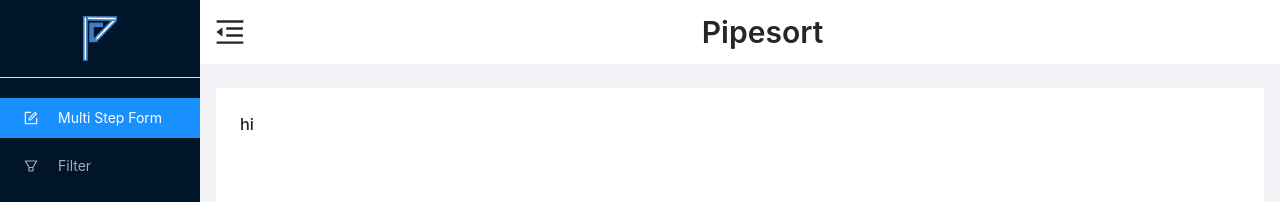
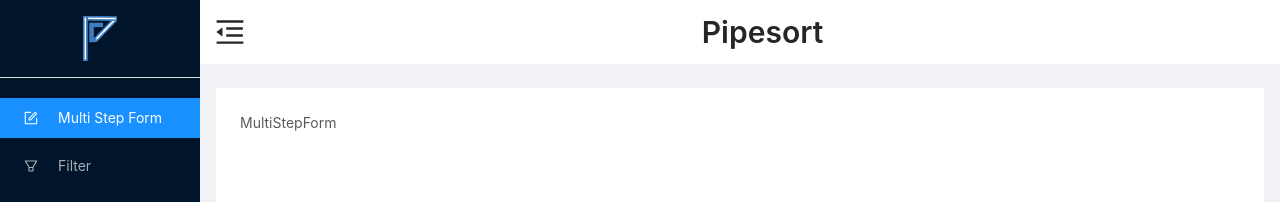
Before and after one commit to zeenat-abedin-au3/Multi-step-form-advanced-filter, a React (Create React App) app: page /form in a window 1280 px wide. Shown: the top 202 px of the page. Built offline with nearby package versions, Linux system fonts and the light colour scheme.

Commit message:
feat: add react router

```diff
--- a/package.json
+++ b/package.json
@@ -14,6 +14,7 @@
     "react": "^16.13.1",
     "react-app-rewired": "^2.1.6",
     "react-dom": "^16.13.1",
+    "react-router-dom": "^5.1.2",
     "react-scripts": "3.4.1",
     "styled-components": "^5.1.0"
   },
--- a/src/App.js
+++ b/src/App.js
@@ -1,15 +1,19 @@
 import React from "react";
-import { Row, Col } from "antd";
+import { Switch, Route, Redirect } from "react-router-dom";
 
 import MasterLayout from "./components/Layout/Layout";
+import Filter from "./components/Filter/Filter";
+import MultiStepForm from "./components/MultiStepForm/MultiStepForm";
 
 const App = () => {
   return (
-    <div>
-      <MasterLayout>
-        <h1>hi</h1>
-      </MasterLayout>
-    </div>
+    <MasterLayout>
+      <Switch>
+        <Route path="/filter" component={Filter} exact />
+        <Route path="/form" component={MultiStepForm} exact />
+        <Redirect from="/" to="/form" />
+      </Switch>
+    </MasterLayout>
   );
 };
 
--- /dev/null
+++ b/src/components/Filter/Filter.jsx
@@ -0,0 +1,7 @@
+import React from "react";
+
+const Filter = () => {
+  return <div>Filter</div>;
+};
+
+export default Filter;
--- a/src/components/Layout/Layout.jsx
+++ b/src/components/Layout/Layout.jsx
@@ -1,20 +1,24 @@
 import React, { useState } from "react";
 import { Layout, Menu } from "antd";
 import { FormOutlined, FilterOutlined } from "@ant-design/icons";
+import { useHistory } from "react-router-dom";
+
 import cLogo from "../../assets/logo.png";
+import MenuIcon from "./MenuIcon";
+import CustomTitle from "./CustomTitle";
 
 import "./style.css";
-import MenuIcon from "./MenuIcon";
-import CustomTitle from "./CustomTitle";
 
 const { Header, Sider, Content, Footer } = Layout;
 
 const MasterLayout = ({ children }) => {
+  const history = useHistory();
   const [collapsed, setCollapsed] = useState(false);
 
   const toggle = () => {
     setCollapsed(!collapsed);
   };
+
   return (
     <Layout style={{ height: "100vh" }}>
       <Sider trigger={null} collapsible collapsed={collapsed}>
@@ -22,10 +26,18 @@
           <img src={cLogo} alt="pipesort" />
         </div>
         <Menu theme="dark" mode="inline" defaultSelectedKeys={["1"]}>
-          <Menu.Item key="1" icon={<FormOutlined />}>
+          <Menu.Item
+            key="1"
+            icon={<FormOutlined />}
+            onClick={() => history.push("/form")}
+          >
             Multi Step Form
           </Menu.Item>
-          <Menu.Item key="2" icon={<FilterOutlined />}>
+          <Menu.Item
+            key="2"
+            icon={<FilterOutlined />}
+            onClick={() => history.push("/filter")}
+          >
             Filter
           </Menu.Item>
         </Menu>
--- a/src/components/Layout/style.js
+++ b/src/components/Layout/style.js
@@ -1,7 +1,8 @@
 import styled from "styled-components";
-import { Typography } from "antd";
+import { Typography, Menu } from "antd";
 
 const { Title } = Typography;
+const { Item } = Menu;
 
 export const MenuIconX = styled.div`
   display: flex;
--- /dev/null
+++ b/src/components/MultiStepForm/MultiStepForm.jsx
@@ -0,0 +1,7 @@
+import React from "react";
+
+const MultiStepForm = () => {
+  return <div>MultiStepForm</div>;
+};
+
+export default MultiStepForm;
--- a/src/index.js
+++ b/src/index.js
@@ -1,10 +1,17 @@
 import React from "react";
 import ReactDOM from "react-dom";
+import { BrowserRouter as Router } from "react-router-dom";
+
 import App from "./App";
 import * as serviceWorker from "./serviceWorker";
 import "./index.css";
 
-ReactDOM.render(<App />, document.getElementById("root"));
+ReactDOM.render(
+  <Router>
+    <App />
+  </Router>,
+  document.getElementById("root")
+);
 
 // If you want your app to work offline and load faster, you can change
 // unregister() to register() below. Note this comes with some pitfalls.
```
Also changed, not shown: 1 other file (tests, documents, lock files or other folders).
